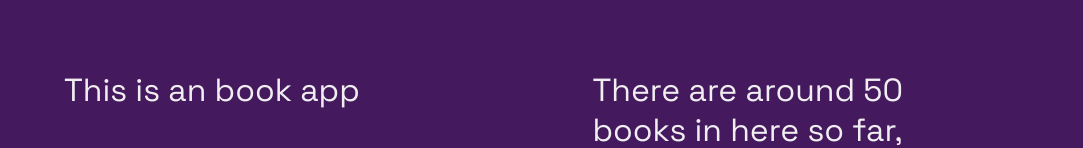
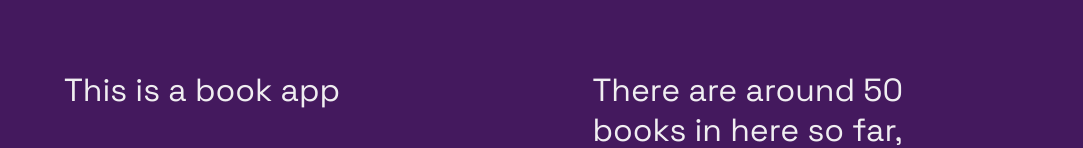
Before and after one commit to yaels1/letterbooks-client, a React (Create React App) app: page / in a window 1280 px wide. Shown: the part 420-568 px from the top of the page, without its empty margins (98-1181 px from the left). Built offline with nearby package versions, Linux system fonts and the light colour scheme; no server answers.

Commit message:
remove clg

```diff
--- a/src/components/BookContainer/BookContainer.js
+++ b/src/components/BookContainer/BookContainer.js
@@ -9,7 +9,6 @@ const BookContainer = ({ image, title, name, pages, themes }) => {
         <p className="allbooks__text allbooks__author">Author: {name}</p>
         <p className="allbooks__text allbooks__pages">No. of Pages: {pages}</p>
         <p className="allbooks__text allbooks__themes">
-          {/* Themes: {themes} */}
           Themes: {themes.join(", ")}
         </p>
       </div>
--- a/src/components/QuestionnaireForm/QuestionnaireForm.js
+++ b/src/components/QuestionnaireForm/QuestionnaireForm.js
@@ -92,7 +92,6 @@ const QuestionnaireForm = ({ setSubmitted, setAnswerBooks }) => {
   // check if all questions answered
   const isFormValid = () => {
     if (!answer.question1 || !answer.question2 || !answer.question3) {
-      console.log("Please answer all the questions");
       return false;
     } else {
       return true;
@@ -112,7 +111,6 @@ const QuestionnaireForm = ({ setSubmitted, setAnswerBooks }) => {
       localStorage.setItem("bookRecs", JSON.stringify(selectedBooks));
       setSubmitted(true);
     } else {
-      console.log("pls answer all necessary questions");
     }
   };
 
--- a/src/pages/Homepage/Homepage.js
+++ b/src/pages/Homepage/Homepage.js
@@ -22,7 +22,7 @@ const HomePage = () => {
         <div className="homepage__intro">
           <div className="homepage__text">
             <div className="homepage__text-container">
-              <p>This is an book app</p>
+              <p>This is a book app</p>
               <p>
                 There is a quick easy questionnaire to take, to figure out which
                 book will be your next adventure.
```
